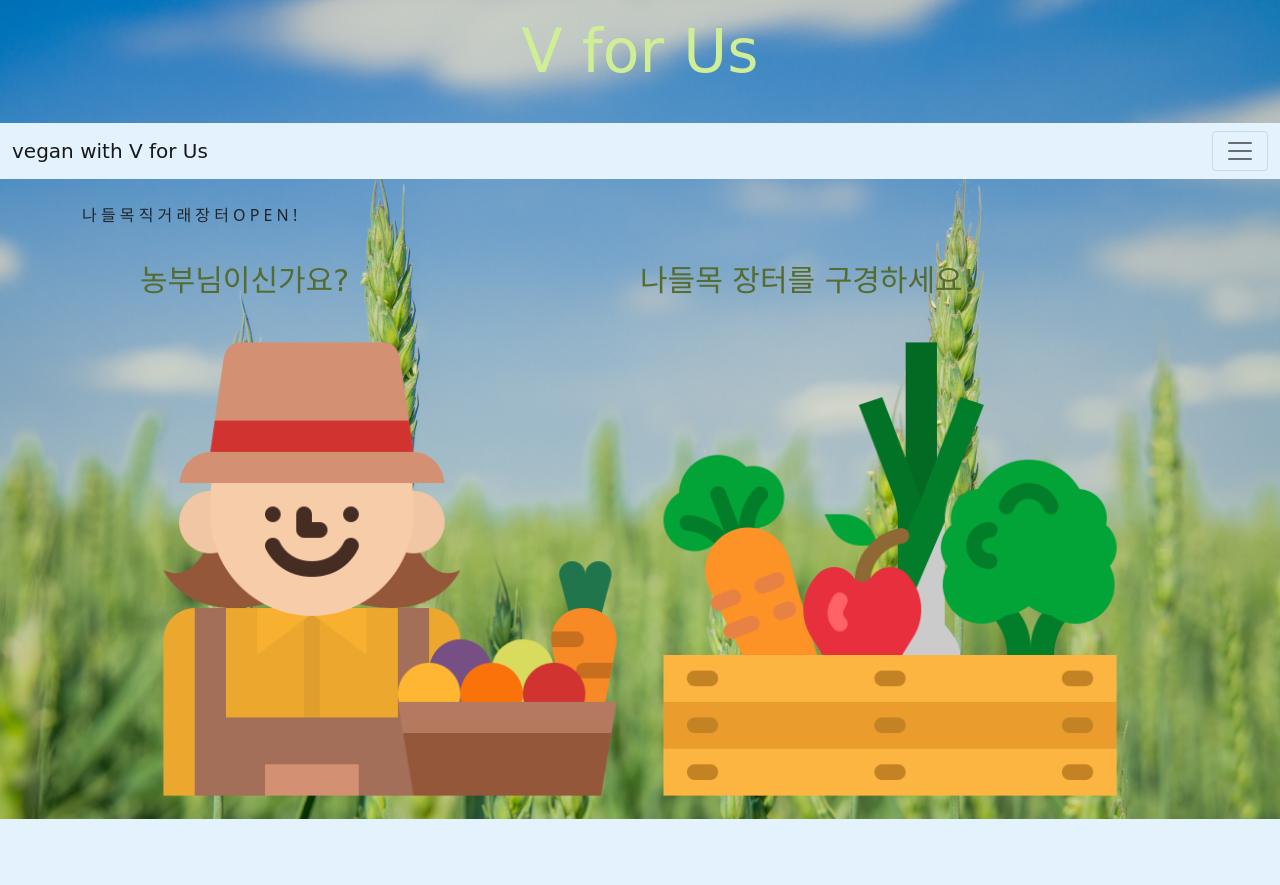
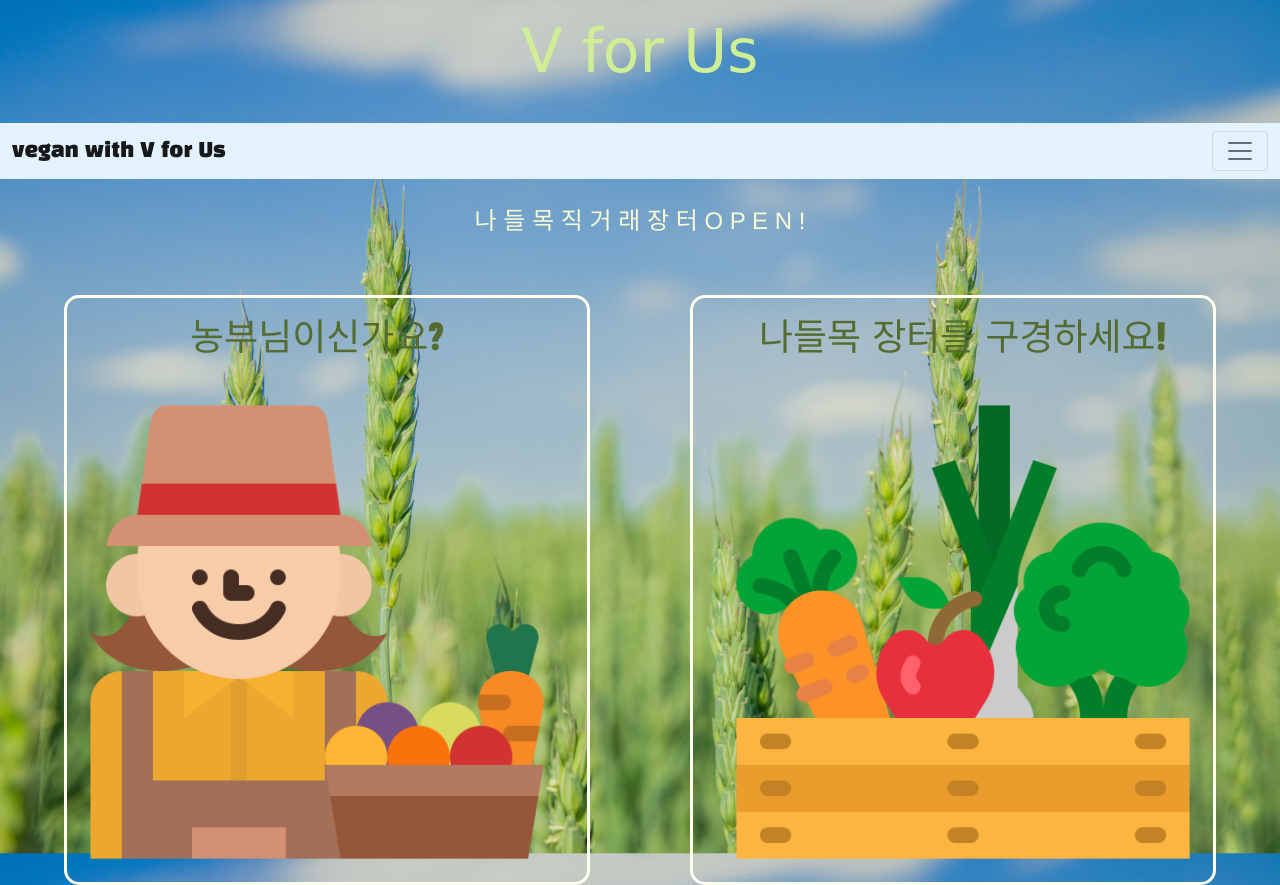
Before and after one commit to CBNULikelion9th/VeganCommunity, a Django app: page /market/ in a window 1280 px wide. Before the commit the page ends 819 px from the top, so only its background shows below. Run offline with Django 3.2, Linux system fonts and the light colour scheme; some web fonts are replaced.

Commit message:
static files

```diff
--- a/static/css/base.css
+++ b/static/css/base.css
@@ -4,7 +4,8 @@
 
 .navbar-brand{
     color: goldenrod;
-    font-family:cursive;
+    font-family: 'Black Han Sans', sans-serif;
+    /* font-family:cursive; */
 
 }
 
--- a/static/css/style.css
+++ b/static/css/style.css
@@ -23,12 +25,30 @@ body {
     display: flex;
     align-items: center;
     justify-content: center;
+    padding-top: 40px;
     /* background-color: rgb(210, 250, 237); */
 }
 
+.farmer_home{
+    padding-right: 20px;
+    border: 3.5px solid ivory;
+    border-radius: 15px;
+    margin-right: 50px;
+}
+
+.home_market{
+    padding-left: 20px;
+    margin-left: 50px;
+    border: 3.5px solid ivory;
+    border-radius: 15px;
+}
 .main_tag{
-    display: flex;
+
     text-align: center;
+    font-family:'Franklin Gothic Medium', 'Arial Narrow', Arial, sans-serif;
+    font-style: bold;
+    font-size: 24px;
+    color:lightgoldenrodyellow;
 }
 
 h1{
@@ -44,14 +64,32 @@ h1{
 
 h3 {
     color:darkolivegreen;
-    font-size:30px;
-    font-family:cursive;
+    font-size:37px;
+    font-family: 'Black Han Sans', sans-serif;
     margin-top: 20px;
     margin-bottom: 20px;
+    text-align: center;
+}
+
+h4 {
+    color:rgb(5, 56, 58);
+    font-size: 20px;
+    font-family: 'Nanum Myeongjo', serif;
 
 }
+
+h5.contents {
+    text-align: center;
+}
+
 .button{
     color:darkolivegreen;
+    background-color: ivory;
+    font-family: 'Black Han Sans', sans-serif;
+    font-size: 26px;
+    border: 1px solid rgb(13, 105, 36);
+    margin-top: 3px;
+    height: 34px;
 }
 
 .new_form{
```
Also changed, not shown: other parts of static/css/style.css (+58 -3 lines).
